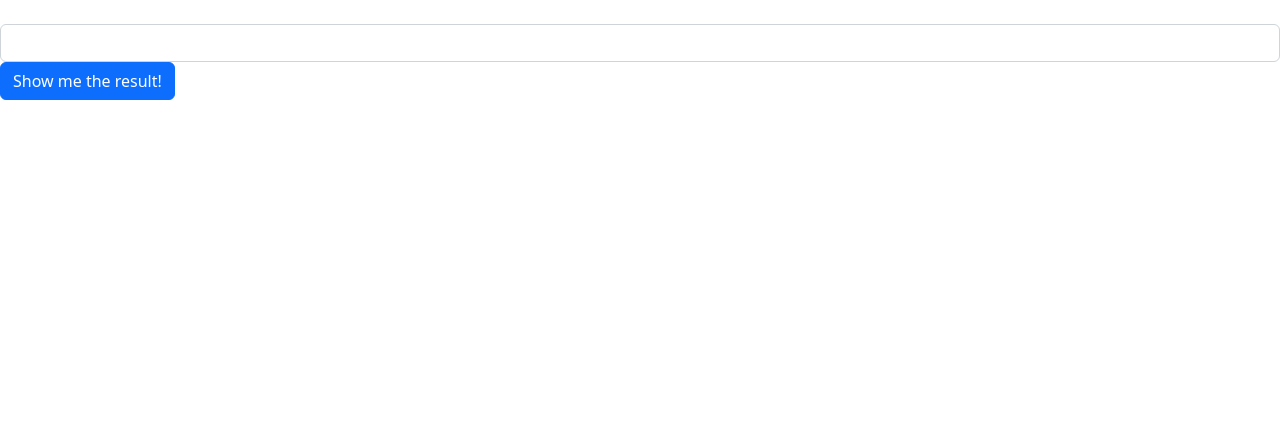
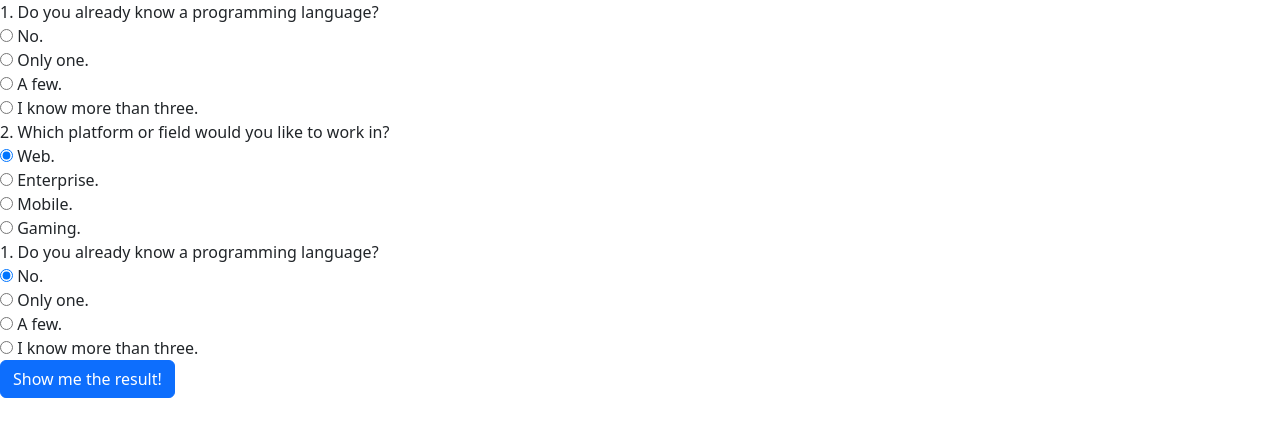
Before and after one commit to weijwang18/Programming-Language-Suggester, a plain HTML site: page index.html in a window 1280 px wide. Drawn offline with nearby package versions, Linux system fonts and the light colour scheme.

Commit message:
WIP: Working on survey questions

```diff
--- a/index.html
+++ b/index.html
@@ -21,8 +21,104 @@
   </head>
   <body>
     <form id="survey">
-      <label for="name"></label>
-      <input id="name" class="form-control" type="text" />
+      <label for="question1"
+        >1. Do you already know a programming language?</label
+      >
+      <div class="radio">
+        <!-- Question 1 -->
+        <label>
+          <input type="radio" name="programmingKnowledge" value="No" checked />
+          No.
+        </label>
+      </div>
+      <div class="radio">
+        <label>
+          <input type="radio" name="programmingKnowledge" value="Only one" />
+          Only one.
+        </label>
+      </div>
+      <div class="radio">
+        <label>
+          <input type="radio" name="programmingKnowledge" value="A few" />
+          A few.
+        </label>
+      </div>
+      <div class="radio">
+        <label>
+          <input
+            type="radio"
+            name="programmingKnowledge"
+            value="I know more than three"
+          />
+          I know more than three.
+        </label>
+      </div>
+      <!-- End Question 1 -->
+
+      <label for="question2"
+        >2. Which platform or field would you like to work in?</label
+      >
+      <div class="radio">
+        <!-- Question 2 -->
+        <label>
+          <input type="radio" name="platform" value="Web" checked />
+          Web.
+        </label>
+      </div>
+      <div class="radio">
+        <label>
+          <input type="radio" name="platform" value="Enterprise" />
+          Enterprise.
+        </label>
+      </div>
+      <div class="radio">
+        <label>
+          <input type="radio" name="platform" value="Mobile" />
+          Mobile.
+        </label>
+      </div>
+      <div class="radio">
+        <label>
+          <input type="radio" name="platform" value="Gaming" />
+          Gaming.
+        </label>
+      </div>
+      <!-- End Question 2 -->
+
+      <label for="question3"
+        >1. Do you already know a programming language?</label
+      >
+      <div class="radio">
+        <!-- Question 3 -->
+        <label>
+          <input type="radio" name="programmingKnowledge" value="No" checked />
+          No.
+        </label>
+      </div>
+      <div class="radio">
+        <label>
+          <input type="radio" name="programmingKnowledge" value="Only one" />
+          Only one.
+        </label>
+      </div>
+      <div class="radio">
+        <label>
+          <input type="radio" name="programmingKnowledge" value="A few" />
+          A few.
+        </label>
+      </div>
+      <div class="radio">
+        <label>
+          <input
+            type="radio"
+            name="programmingKnowledge"
+            value="I know more than three"
+          />
+          I know more than three.
+        </label>
+      </div>
+      <!-- End Question 3 -->
+
       <button type="submit" class="btn btn-primary">Show me the result!</button>
     </form>
   </body>
```
